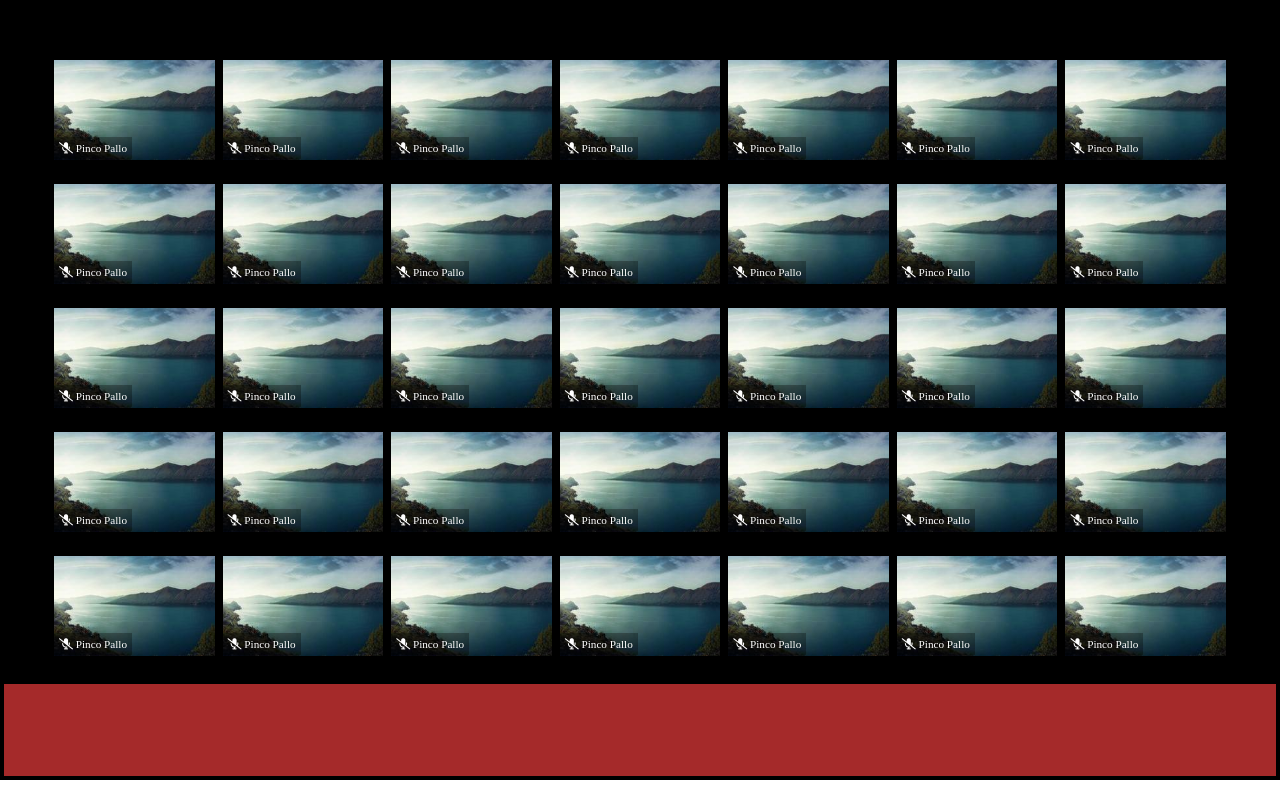
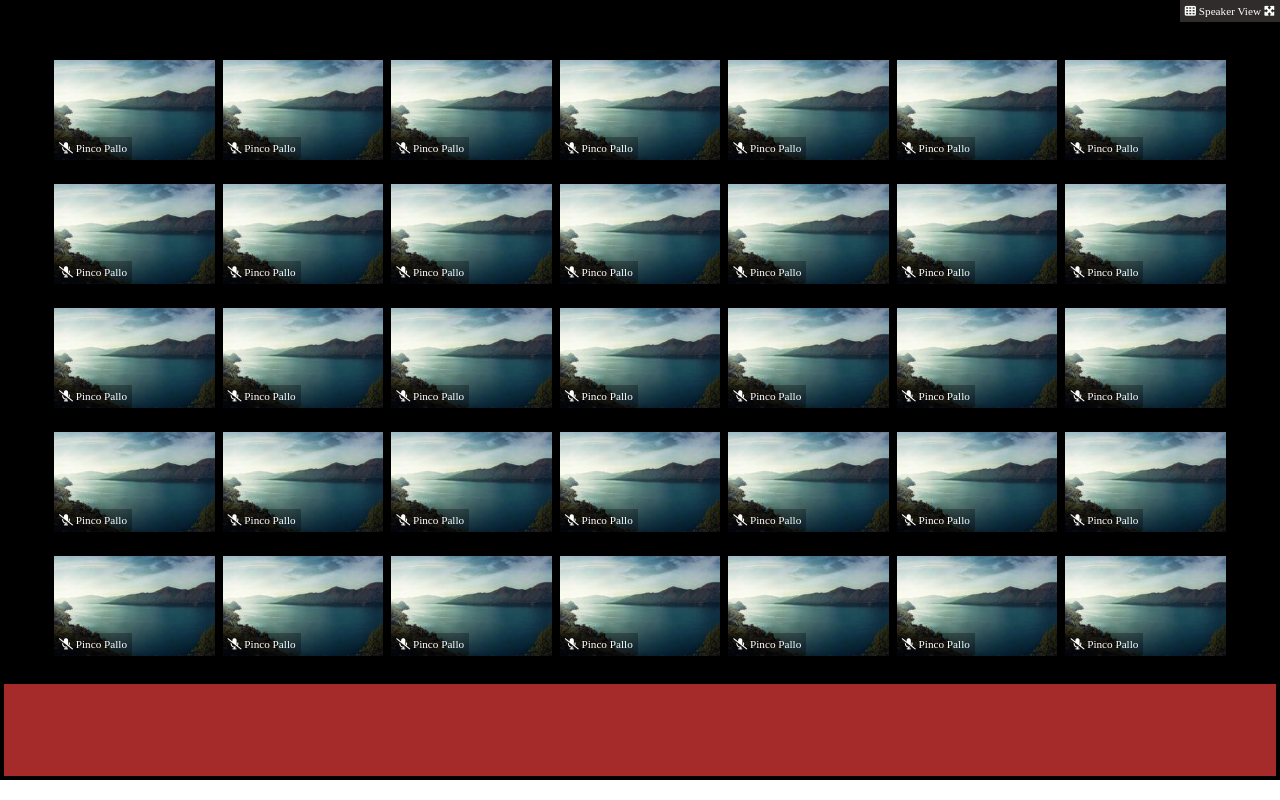
Before and after one commit to Robertarezza/html-css-zoom, a plain HTML site: page index.html in a window 1280 px wide. Drawn offline with Linux system fonts and the light colour scheme.

Commit message:
add: proprietà css

```diff
--- a/css/style.css
+++ b/css/style.css
@@ -17,12 +17,23 @@ img{
     flex-direction: column;
 
 }
+.barra-info{
+    position: absolute;
+    top:0;
+    right: 0;
+    color: white;
+    padding: 5px;
+    font-size: 0.7rem;
+    background: rgba(96, 89, 89, 0.5);
+
+}
 .cont-main{
     width: 100%;
     height:calc(100% - 120px);
     background-color: black;
     padding: 40px;
     overflow: auto;
+    position: relative;
 }
 
 .cont-img{
@@ -61,5 +72,4 @@ img{
     background-color: brown;
     border: 4px solid black;
 
-
 }
--- a/index.html
+++ b/index.html
@@ -13,6 +13,10 @@
     <div class="cont-webapp">
         <!-- main -->
         <div class="cont-main">
+            <div class="barra-info">
+                <span><i class="fa-solid fa-table-cells"></i> Speaker View</span>
+                <span><i class="fa-solid fa-maximize"></i></span>
+            </div>
             <div class="cont-img">
                 <div>
                     <img src="./img/381-246x146.jpg" alt="">
```
